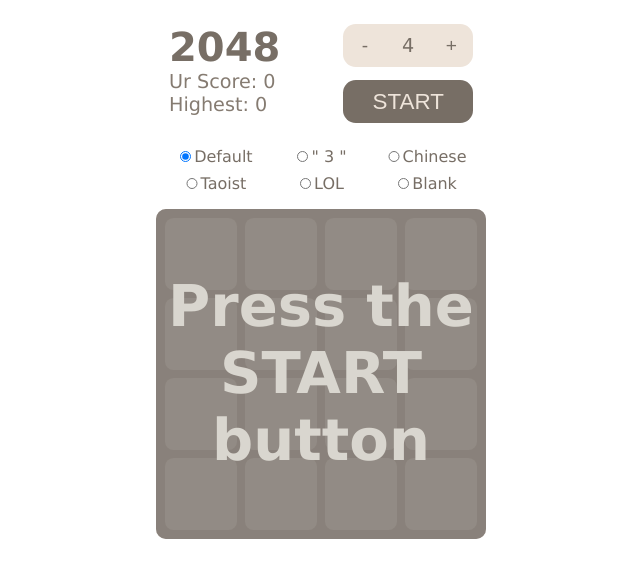
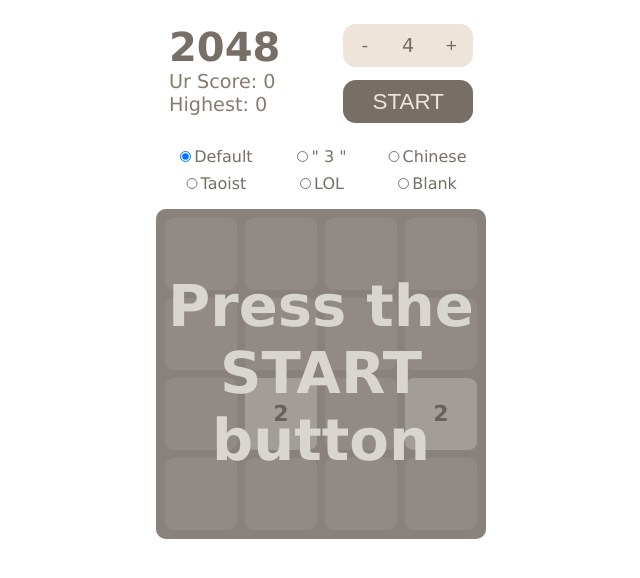
Before and after one commit to arklee/2048-game-vue, a Vue app: page / in a window 1280 px wide. Shown: the top 578 px of the page, without its empty margins (319-959 px from the left). Built offline with nearby package versions, Linux system fonts and the light colour scheme.

Commit message:
fix bugs

```diff
--- a/src/2048.js
+++ b/src/2048.js
@@ -4,13 +4,11 @@ export function cre_num() {
   else return 2;
 }
 
-export function initArray(size, gen) {
+export function initArray(size) {
   const array = Array.from(Array(size), () => Array.from(Array(size), () => 0))
   // const array = Array(size).fill(Array(size).fill(0))
-  if (gen) {
-    generate(array, size)
-    generate(array, size)
-  }
+  generate(array, size)
+  generate(array, size)
   return array
 }
 
--- a/src/App.vue
+++ b/src/App.vue
@@ -81,7 +81,7 @@ export default {
     loadSession() {
       let session = JSON.parse(localStorage.getItem("session" + this.size))
       if (session === null) {
-        this.array = initArray(this.size, false)
+        this.array = initArray(this.size)
         this.score = 0
         this.highest = 0
         this.status = "ready"
@@ -138,7 +138,7 @@ export default {
         if (this.status === "ready") {
           this.status = "running"
         } else {
-          this.array = initArray(this.size, true)
+          this.array = initArray(this.size)
           this.score = 0
           this.status = "running"
         }
```
